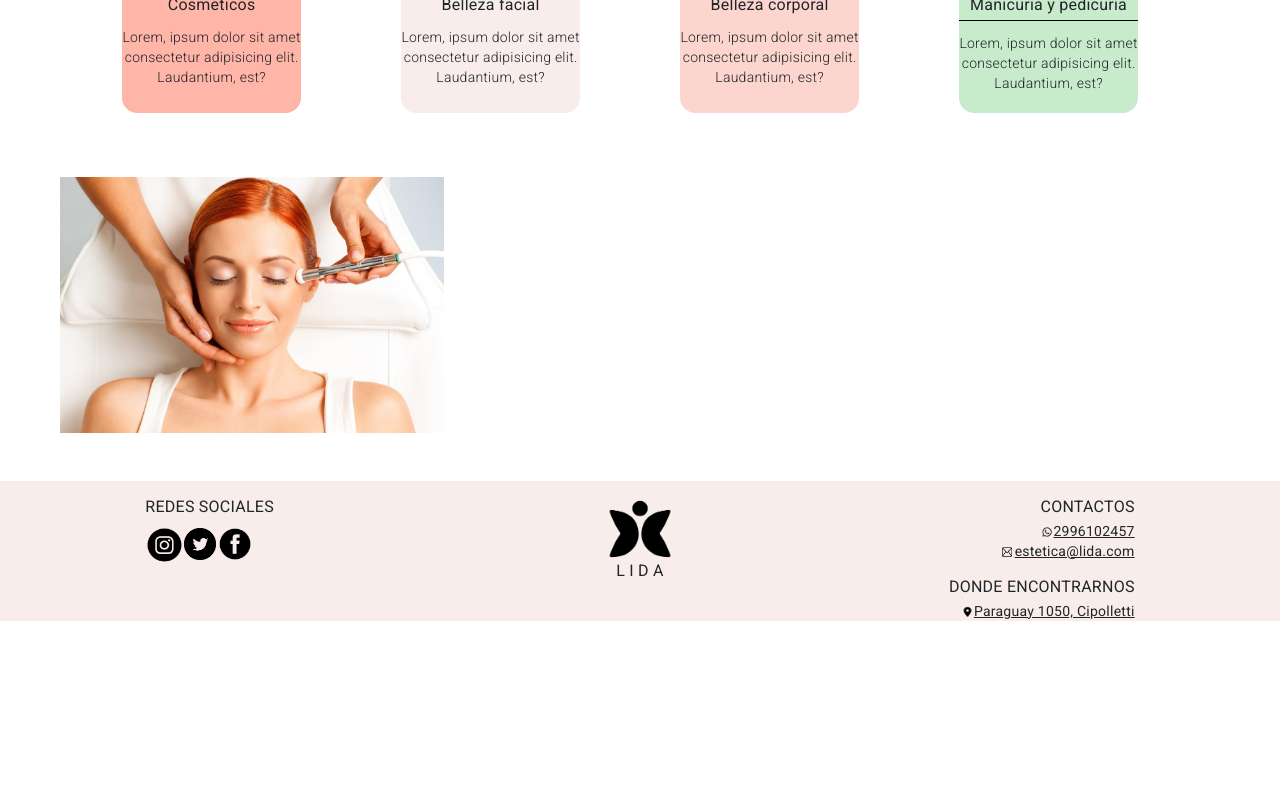
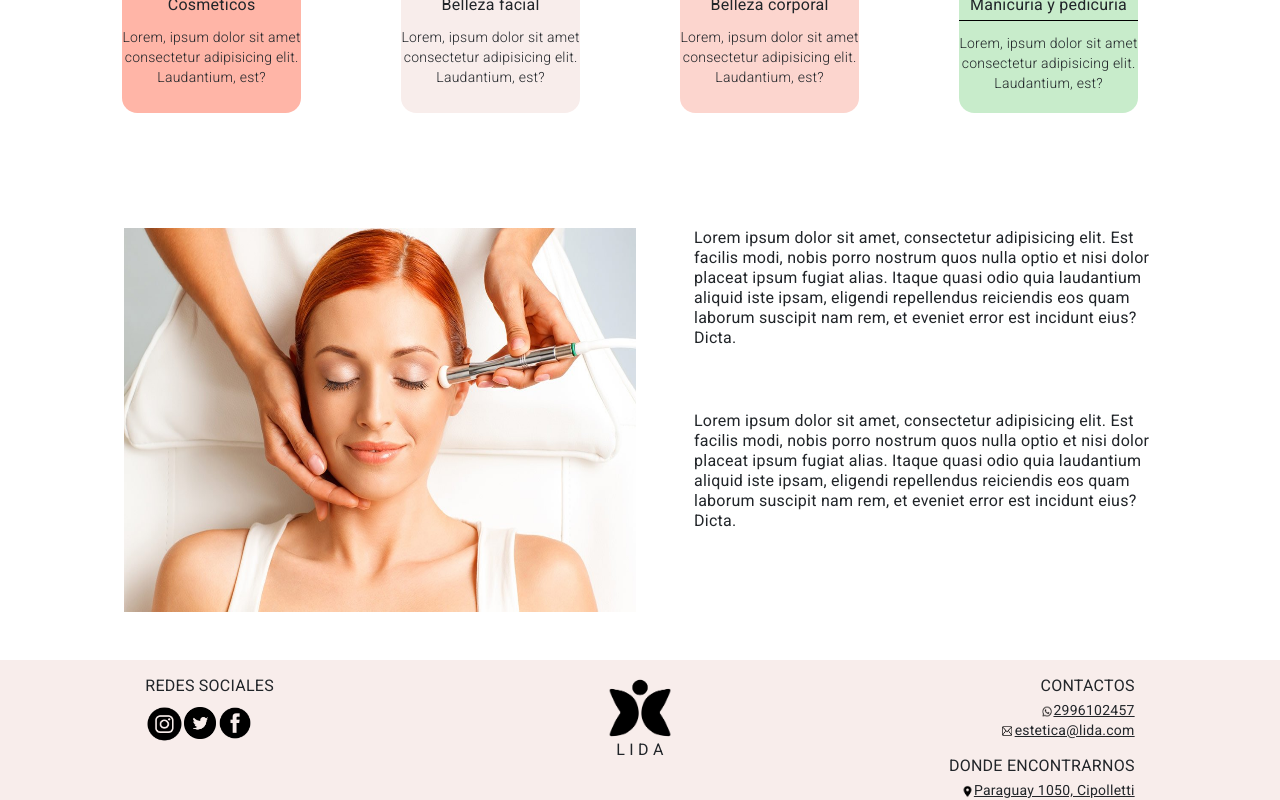
Before and after one commit to nehoxy/estetica-lida, an Angular app: page / in a window 1280 px wide. Shown: the part 729-1529 px from the top of the page. Before the commit the page ends 1350 px from the top, so only its background shows below. Built offline with nearby package versions, Linux system fonts and the light colour scheme.

Commit message:
texto agregado

```diff
--- a/src/app/modules/home/components/info-home/info-home.component.css
+++ b/src/app/modules/home/components/info-home/info-home.component.css
@@ -1,4 +1,11 @@
 .imageLeft{
-    width:30vw;
-    height:20vw;
+    width:40vw;
+    height:30vw;
+    margin-left: 5vw;
+    margin-top: 4vw;
 }
+
+.textRight{
+    margin-left: 5vw;
+    margin-top: 4vw;
+}
--- a/src/app/modules/home/components/info-home/info-home.component.html
+++ b/src/app/modules/home/components/info-home/info-home.component.html
@@ -1,3 +1,13 @@
 <div class="container m-5">
-    <img class="float-left imageLeft" src="../../../../../assets/imagenes/info-image.jpg" alt="Image floating left">
+    <div class="row">
+        <div class="col-lg-6">
+            <img class="float-left imageLeft" src="../../../../../assets/imagenes/info-image.jpg" alt="Image floating left">
+        </div>
+        <div class="col-lg-6">
+            <p class=" float-end textRight fs-6">Lorem ipsum dolor sit amet, consectetur adipisicing elit. Est facilis modi, nobis porro nostrum quos nulla optio et nisi dolor placeat ipsum fugiat alias. Itaque quasi odio quia laudantium aliquid iste ipsam, eligendi repellendus reiciendis eos quam laborum suscipit nam rem, et eveniet error est incidunt eius? Dicta.</p>
+            <p class=" float-end textRight fs-6">Lorem ipsum dolor sit amet, consectetur adipisicing elit. Est facilis modi, nobis porro nostrum quos nulla optio et nisi dolor placeat ipsum fugiat alias. Itaque quasi odio quia laudantium aliquid iste ipsam, eligendi repellendus reiciendis eos quam laborum suscipit nam rem, et eveniet error est incidunt eius? Dicta.</p>
+        </div>
+    </div>
+
+
 </div>
```
